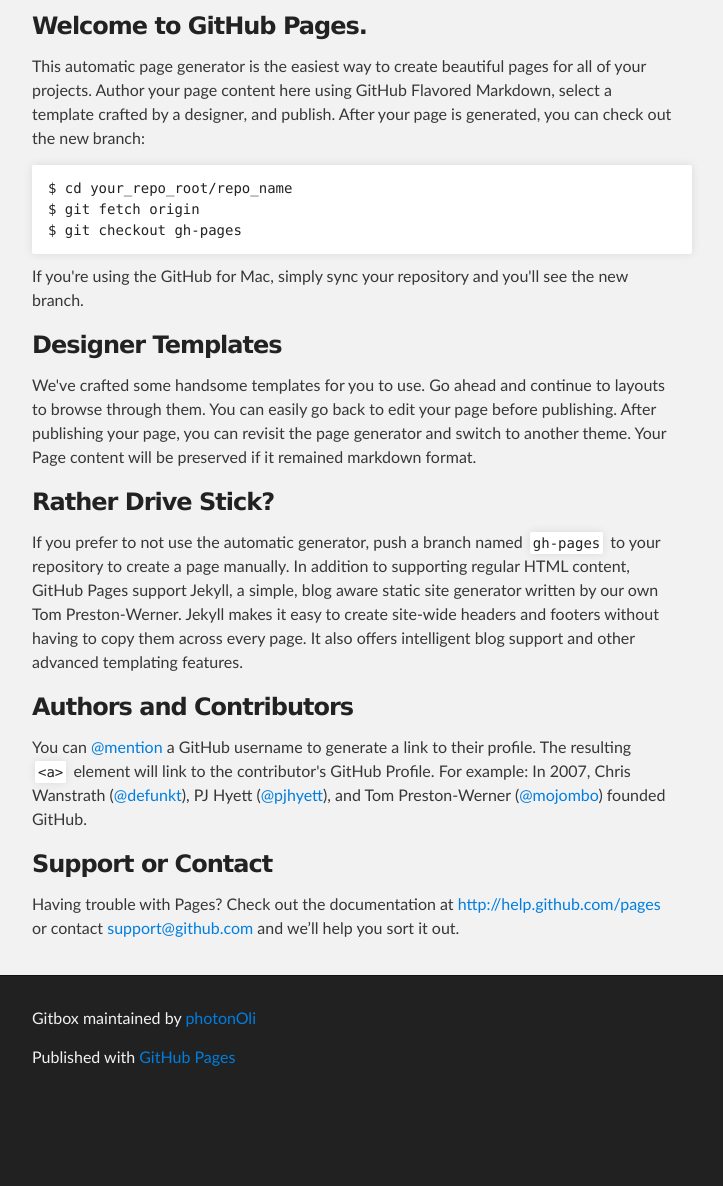
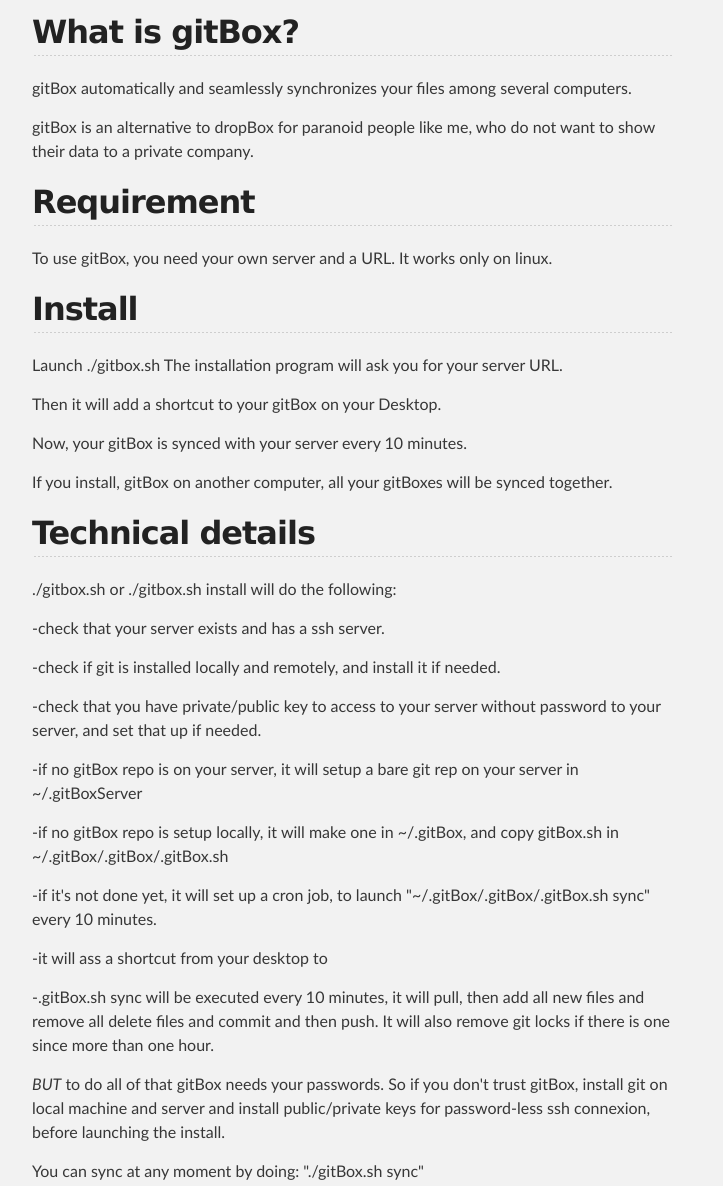
Before and after one commit to photonOli/gitBox, a plain HTML site: page index.html in a window 1280 px wide. Shown: the part 252-1438 px from the top of the page, without its empty margins (288-1011 px from the left). Before the commit the page ends 1356 px from the top, so only its background shows below. Drawn offline with Linux system fonts and the light colour scheme.

```diff
--- a/index.html
+++ b/index.html
@@ -31,32 +31,50 @@
     <!-- MAIN CONTENT -->
     <div id="main_content_wrap" class="outer">
       <section id="main_content" class="inner">
-        <h3>Welcome to GitHub Pages.</h3>
+        <h2>What is gitBox?</h2>
 
-<p>This automatic page generator is the easiest way to create beautiful pages for all of your projects. Author your page content here using GitHub Flavored Markdown, select a template crafted by a designer, and publish. After your page is generated, you can check out the new branch:</p>
+<p>gitBox automatically and seamlessly synchronizes your files among several computers.</p>
 
-<pre><code>$ cd your_repo_root/repo_name
-$ git fetch origin
-$ git checkout gh-pages
-</code></pre>
+<p>gitBox is an alternative to dropBox for paranoid people like me, who do not want to show their data to a private company.</p>
 
-<p>If you're using the GitHub for Mac, simply sync your repository and you'll see the new branch.</p>
+<h2>Requirement</h2>
 
-<h3>Designer Templates</h3>
+<p>To use gitBox, you need your own server and a URL. It works only on linux.</p>
 
-<p>We've crafted some handsome templates for you to use. Go ahead and continue to layouts to browse through them. You can easily go back to edit your page before publishing. After publishing your page, you can revisit the page generator and switch to another theme. Your Page content will be preserved if it remained markdown format.</p>
+<h2>Install</h2>
 
-<h3>Rather Drive Stick?</h3>
+<p>Launch ./gitbox.sh
+The installation program will ask you for your server URL.</p>
 
-<p>If you prefer to not use the automatic generator, push a branch named <code>gh-pages</code> to your repository to create a page manually. In addition to supporting regular HTML content, GitHub Pages support Jekyll, a simple, blog aware static site generator written by our own Tom Preston-Werner. Jekyll makes it easy to create site-wide headers and footers without having to copy them across every page. It also offers intelligent blog support and other advanced templating features.</p>
+<p>Then it will add a shortcut to your gitBox on your Desktop.</p>
 
-<h3>Authors and Contributors</h3>
+<p>Now, your gitBox is synced with your server every 10 minutes.</p>
 
-<p>You can <a href="https://github.com/blog/821" class="user-mention">@mention</a> a GitHub username to generate a link to their profile. The resulting <code>&lt;a&gt;</code> element will link to the contributor's GitHub Profile. For example: In 2007, Chris Wanstrath (<a href="https://github.com/defunkt" class="user-mention">@defunkt</a>), PJ Hyett (<a href="https://github.com/pjhyett" class="user-mention">@pjhyett</a>), and Tom Preston-Werner (<a href="https://github.com/mojombo" class="user-mention">@mojombo</a>) founded GitHub.</p>
+<p>If you install, gitBox on another computer, all your gitBoxes will be synced together.</p>
 
-<h3>Support or Contact</h3>
+<h2>Technical details</h2>
 
-<p>Having trouble with Pages? Check out the documentation at <a href="http://help.github.com/pages">http://help.github.com/pages</a> or contact <a href="mailto:support@github.com">support@github.com</a> and we’ll help you sort it out.</p>
+<p>./gitbox.sh or ./gitbox.sh install will do the following:</p>
+
+<p>-check that your server exists and has a ssh server.</p>
+
+<p>-check if git is installed locally and remotely, and install it if needed.</p>
+
+<p>-check that you have private/public key to access to your server without password to your server, and set that up if needed.</p>
+
+<p>-if no gitBox repo is on your server, it will setup a bare git rep on your server in ~/.gitBoxServer</p>
+
+<p>-if no gitBox repo is setup locally, it will make one in ~/.gitBox, and copy gitBox.sh in ~/.gitBox/.gitBox/.gitBox.sh</p>
+
+<p>-if it's not done yet, it will set up a cron job, to launch "~/.gitBox/.gitBox/.gitBox.sh sync" every 10 minutes.</p>
+
+<p>-it will ass a shortcut from your desktop to </p>
+
+<p>-.gitBox.sh sync will be executed every 10 minutes, it will pull, then add all new files and remove all delete files and commit and then push. It will also remove git locks if there is one since more than one hour.</p>
+
+<p><em>BUT</em> to do all of that gitBox needs your passwords. So if you don't trust gitBox, install git on local machine and server and install public/private keys for password-less ssh connexion, before launching the install.</p>
+
+<p>You can sync at any moment by doing: "./gitBox.sh sync"</p>
       </section>
     </div>
 
```
Also changed, not shown: params.json (+1 -1 lines).
